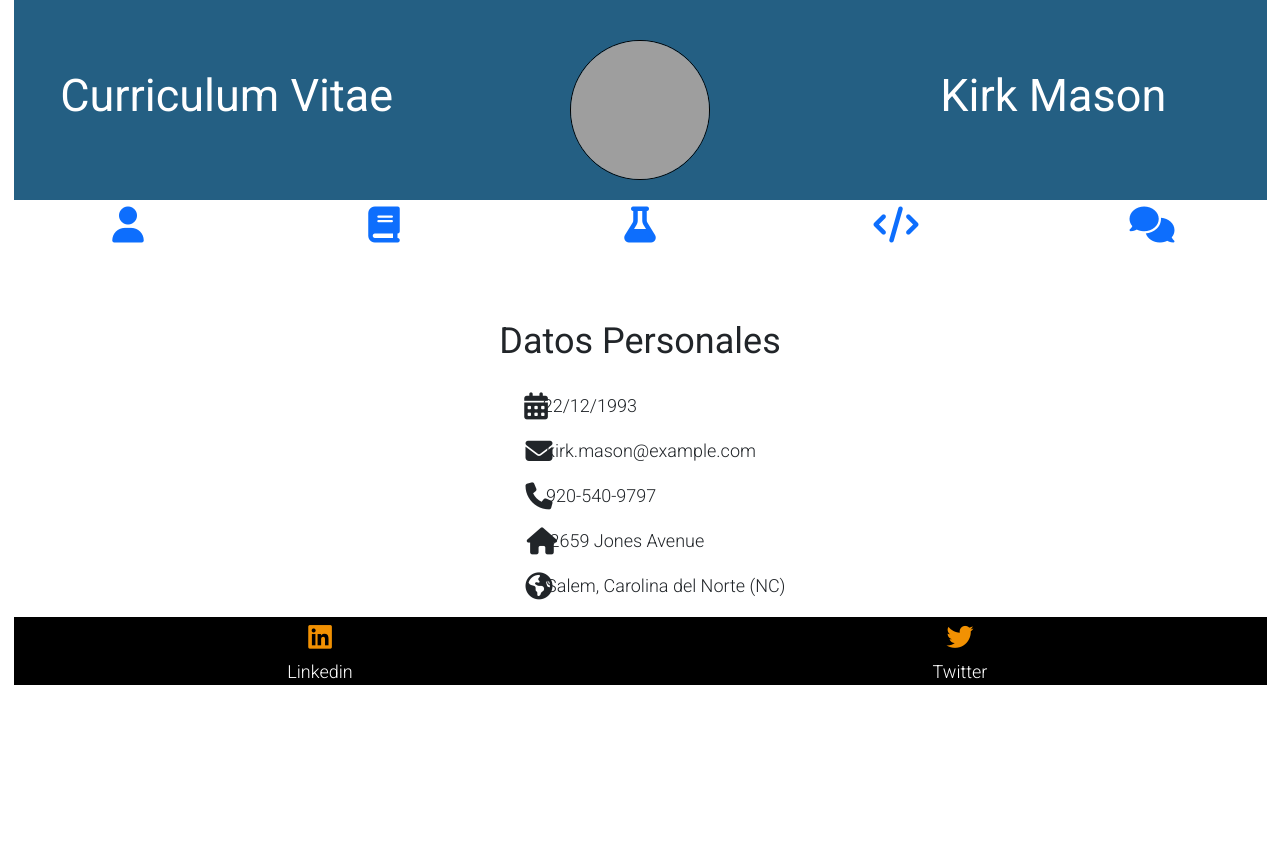
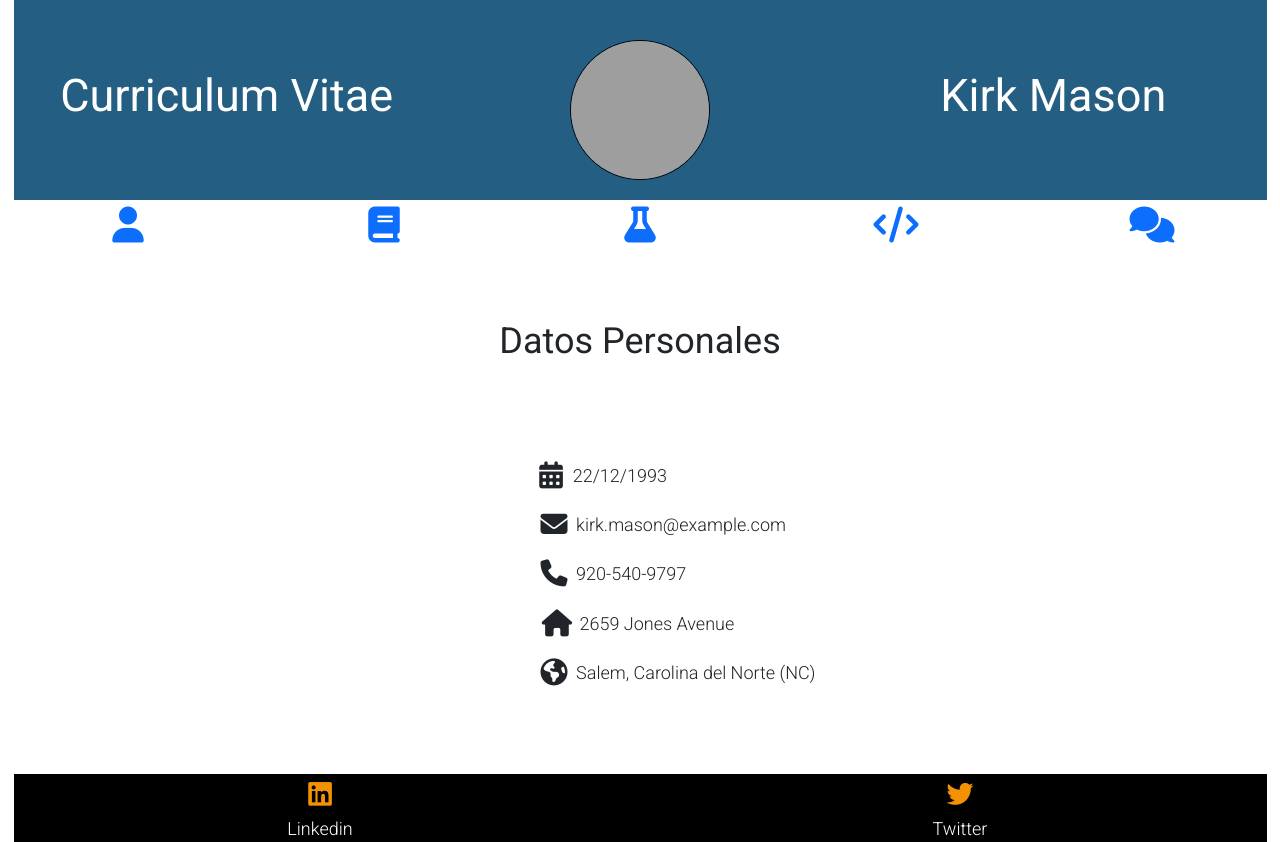
Before and after one commit to Inc4nus/Inc4nus.github.io, a plain HTML site: page index.html in a window 1280 px wide. Before the commit the page ends 800 px from the top, so only its background shows below. Drawn offline with nearby package versions, Linux system fonts and the light colour scheme; grey boxes are pictures that could not be loaded.

Commit message:
margins corrections

```diff
--- a/CSS/Style.css
+++ b/CSS/Style.css
@@ -68,3 +68,7 @@ progress {
 .fixedheight {
     height: 50px;
 }
+
+.fa-solid {
+    margin: 15px
+}
--- a/index.html
+++ b/index.html
@@ -79,12 +79,14 @@
     </div>
 
     <div class="container-fluid">
-        <div class="row align-items-center text-center">
-            <p><i class="fa-solid fa-calendar-days fa-xl"></i></i> 22/12/1993 </p>
+        <div class="row">
+            <p class="fixedheight"></p>
+            <p><i class="fa-solid fa-calendar-days fa-xl"></i> 22/12/1993 </p>
             <p><i class="fa-solid fa-envelope fa-xl"></i> kirk.mason@example.com </p>
             <p><i class="fa-solid fa-phone fa-xl"></i> 920-540-9797 </p>
             <p><i class="fa-solid fa-house fa-xl"></i> 2659 Jones Avenue </p>
             <p><i class="fa-solid fa-earth-americas fa-xl"></i> Salem, Carolina del Norte (NC) </p>
+            <p class="fixedheight"></p>
         </div>
     </div>
 
```
Also changed, not shown: Experiencia.html (+1 -1 lines), Habilidades.html (+2 -0 lines), Idiomas.html (+2 -0 lines).
